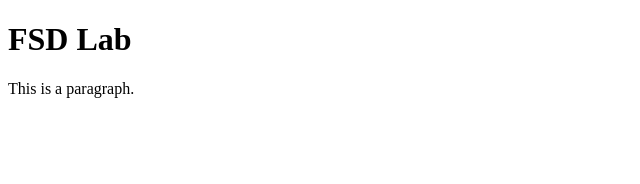
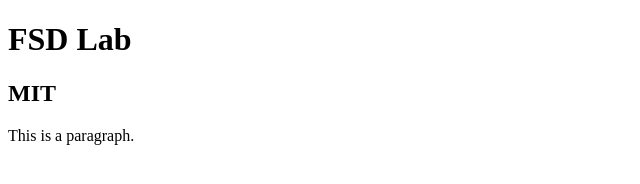
Before and after one commit to dipalibaviskar/DemoFSDRepository, a plain HTML site: page index.html in a window 1280 px wide. Shown: the whole page, without its empty margins (0-640 px from the left). Drawn offline with Linux system fonts and the light colour scheme.

Commit message:
comitted

```diff
--- a/index.html
+++ b/index.html
@@ -6,6 +6,7 @@
 <body>
 
 <h1>FSD Lab</h1>
+<h2> MIT </h2>
 <p>This is a paragraph.</p>
 
 </body>
```
